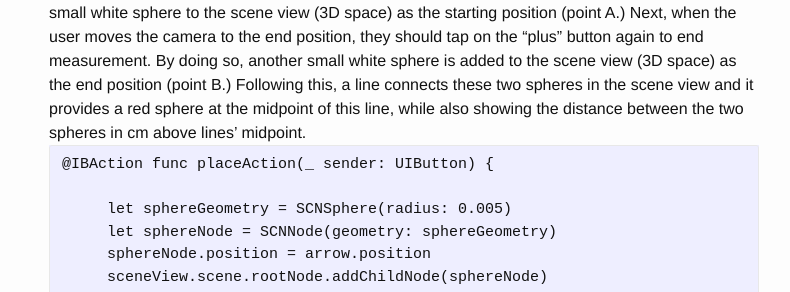
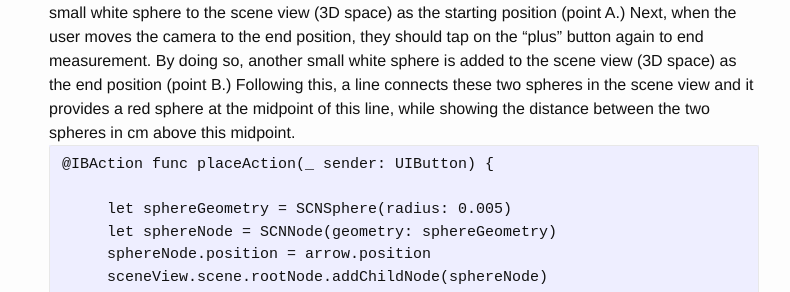
Before and after one commit to alexalwks2/aaronjohn2.github.io, a Jekyll site: the page built from _posts/2018-08-18-ar-ruler.md, in a window 1280 px wide and 900 px high, scrolled down 3413 px. Shown: the part 304-596 px from the top of the window, without its empty margins (251-1041 px from the left). Built offline with Jekyll 4.4.1, drawn with Linux system fonts in a browser that asks for light colours; comment, search, counter and statistics services are not loaded; some of the changed text lies outside the part shown.

Commit message:
Update 2018-08-18-ar-ruler.md

````diff
--- a/_posts/2018-08-18-ar-ruler.md
+++ b/_posts/2018-08-18-ar-ruler.md
@@ -106,7 +106,7 @@ func renderer(_ renderer: SCNSceneRenderer, updateAtTime time: TimeInterval) {
 ```
 
 
-6. Here, I move on to add buttons for the user view. I started off with a "plus" button to enable measuring. So, when the user taps on this button it starts the measuremernt process by adding a small white sphere to the scene view (3D space) as the starting position (point A.) Next, when the user moves the camera to the end position, they should tap on the "plus" button again to end measurement. By doing so, another small white sphere is added to the scene view (3D space) as the end position (point B.) Following this, a line connects these two spheres in the scene view and it provides a red sphere at the midpoint of this line, while also showing the distance between the two spheres in cm above lines' midpoint.
+6. Here, I move on to add buttons for the user view. I started off with a "plus" button to enable measuring. So, when the user taps on this button it starts the measuremernt process by adding a small white sphere to the scene view (3D space) as the starting position (point A.) Next, when the user moves the camera to the end position, they should tap on the "plus" button again to end measurement. By doing so, another small white sphere is added to the scene view (3D space) as the end position (point B.) Following this, a line connects these two spheres in the scene view and it provides a red sphere at the midpoint of this line, while showing the distance between the two spheres in cm above this midpoint.
 ```
 @IBAction func placeAction(_ sender: UIButton) {
 
````
